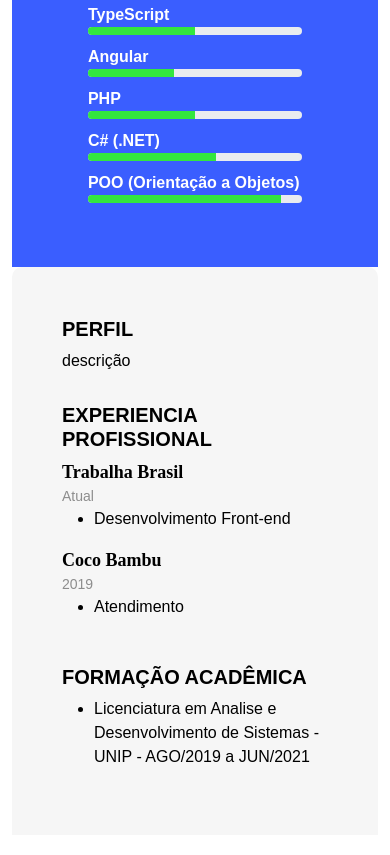
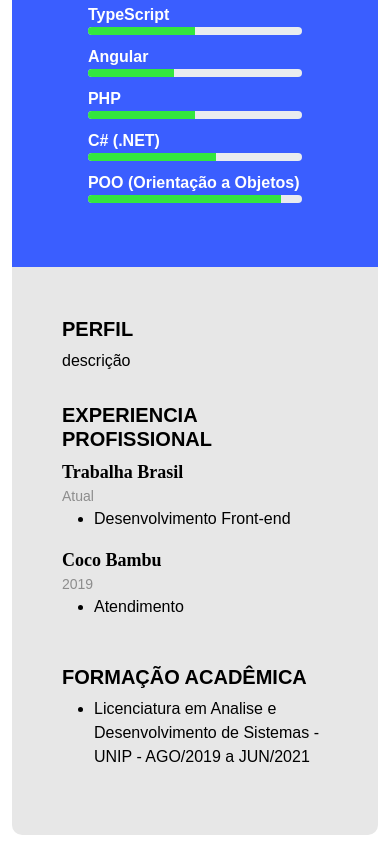
Before and after one commit to LeonardoMachado30/Second-Curriculum, a plain HTML site: page index.html in a window 390 px wide. Shown: the part 1061-1916 px from the top of the page. Drawn offline with nearby package versions, Linux system fonts and the light colour scheme.

Commit message:
arrumando responsividade
arrumando responsividade

```diff
--- a/style.css
+++ b/style.css
@@ -55,7 +55,7 @@ body {
     justify-content: flex-start;
     text-align: start !important;
     border-radius: 0 10px 10px 0;
-    background-color: rgb(246, 246, 246);
+    background-color: rgb(231, 231, 231);
     padding: 50px;
     color: #000;
     width: 70%;
@@ -152,6 +152,6 @@ body {
 
     .infoJobs-container{
         width: 100%;
-        border-radius: 10px 10px 0 0;
+        border-radius: 0 0 10px 10px;
     }
 }
```
